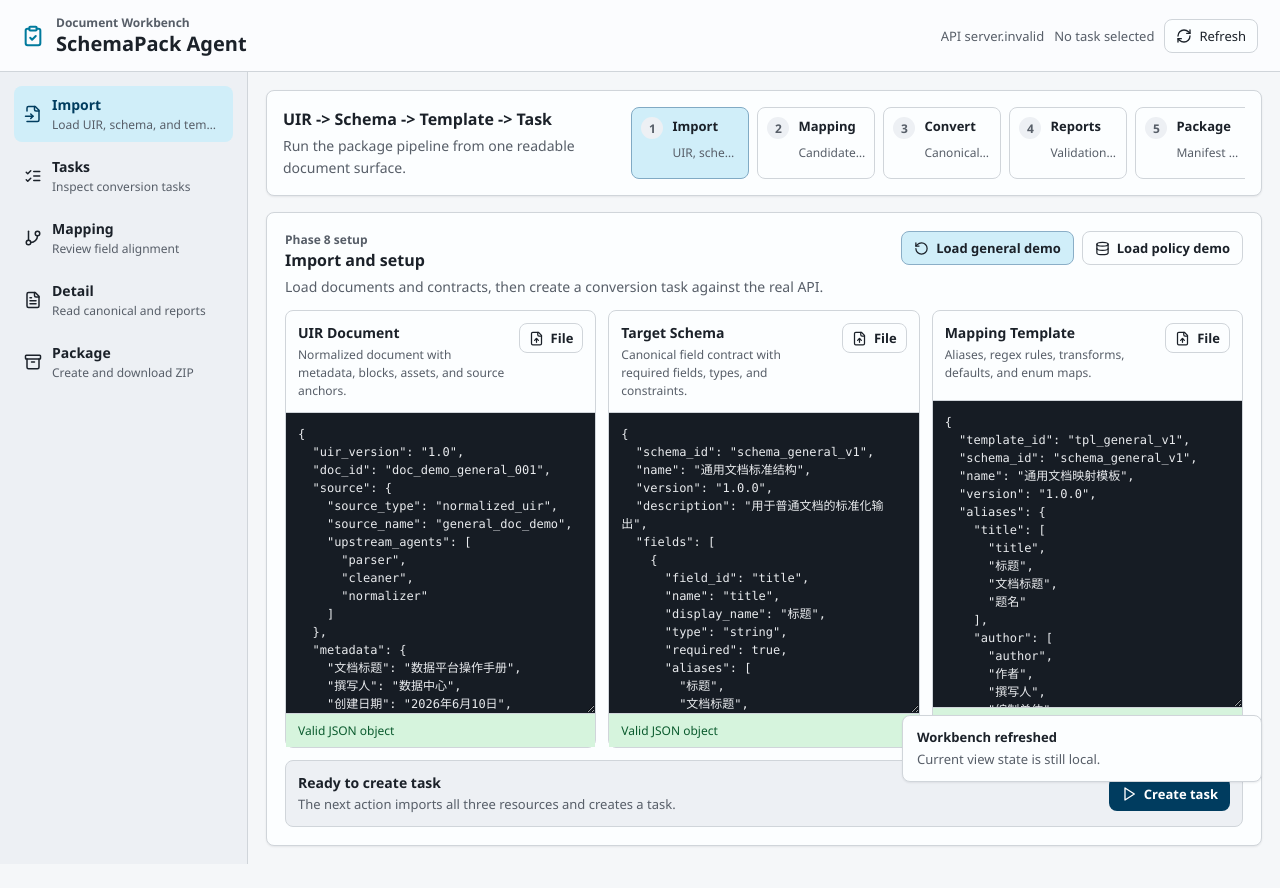
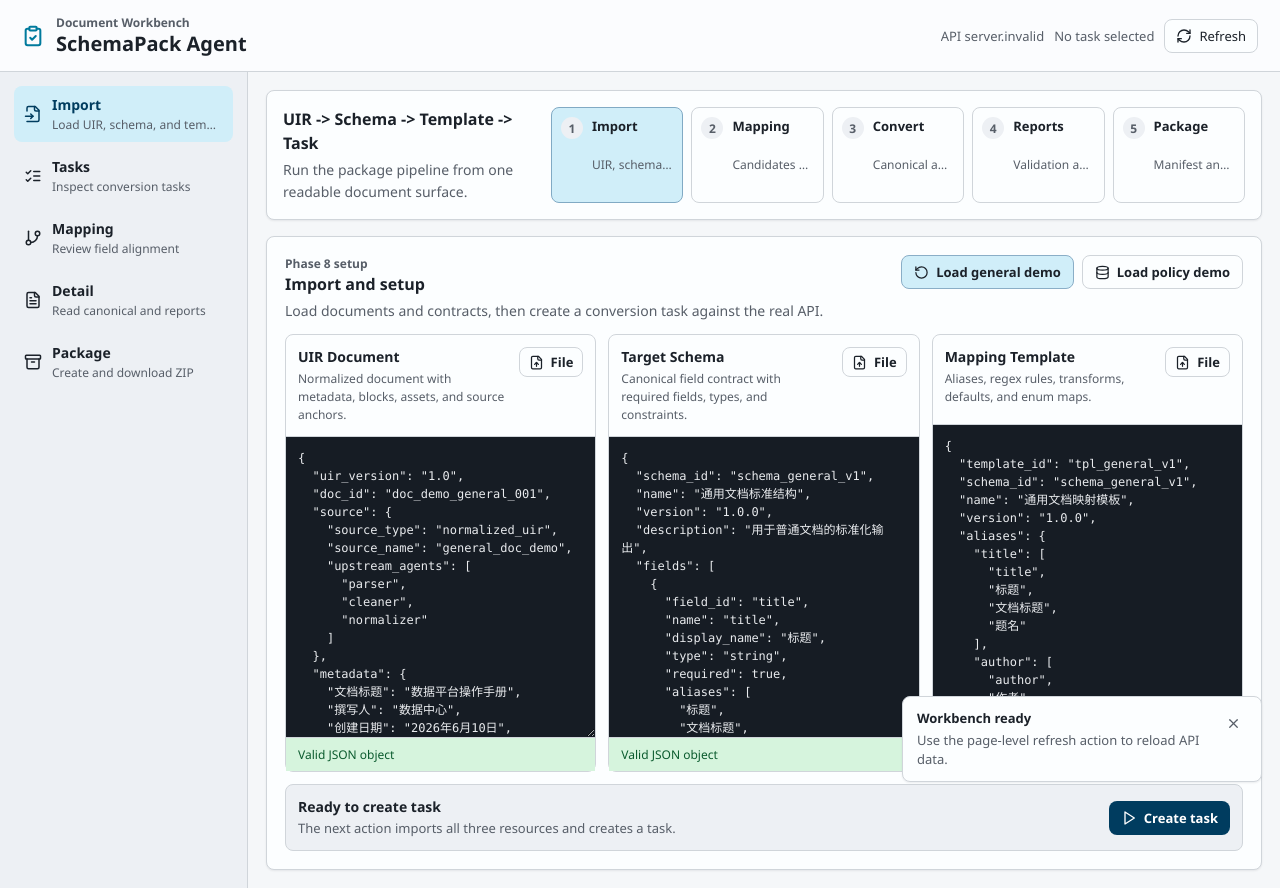
Before and after one commit to Yiliiiiiiii/NEU-Practical-training-Task-5, a React (Vite) app in the folder frontend/: page / in a window 1280 px wide. Both pictures are taken after a click on the button "Refresh". Before the commit the page ends 864 px from the top, so only its background shows below. Built offline with nearby package versions, Linux system fonts and the light colour scheme; no server answers.

Commit message:
docs: complete phase 8 desktop workbench

```diff
--- a/frontend/src/App.tsx
+++ b/frontend/src/App.tsx
@@ -63,7 +63,6 @@ function stageStateForMapping(status: string | null, hasTask: boolean): StageSta
 
 export default function App() {
   const [activeView, setActiveView] = useState<ViewId>("import");
-  const [refreshCount, setRefreshCount] = useState(0);
   const [selection, setSelection] = useState<WorkbenchSelection>(EMPTY_SELECTION);
   const [toastLog, setToastLog] = useState<ToastMessage[]>([]);
   const workflowStages = useMemo<WorkflowStage[]>(() => {
@@ -96,33 +95,19 @@ export default function App() {
       },
     ];
   }, [selection.docId, selection.schemaId, selection.taskId, selection.taskStatus, selection.templateId]);
-  const toasts = useMemo<ToastMessage[]>(
-    () =>
-      [
-        ...toastLog,
-        ...(refreshCount
-          ? [
-              {
-                id: "refresh",
-                tone: "info" as const,
-                title: "Workbench refreshed",
-                detail: "Current view state is still local.",
-              },
-            ]
-          : []),
-      ].slice(-3),
-    [refreshCount, toastLog],
-  );
+  const toasts = toastLog.slice(-3);
   const copy = VIEW_COPY[activeView];
 
   const pushToast = useCallback((toast: ToastInput) => {
-    setToastLog((current) => [
-      ...current,
-      {
-        ...toast,
-        id: `${Date.now()}-${current.length}`,
-      },
-    ]);
+    const id = `${Date.now()}-${Math.random().toString(16).slice(2)}`;
+    setToastLog((current) => [...current, { ...toast, id }]);
+    window.setTimeout(() => {
+      setToastLog((current) => current.filter((message) => message.id !== id));
+    }, 6000);
+  }, []);
+
+  const dismissToast = useCallback((id: string) => {
+    setToastLog((current) => current.filter((message) => message.id !== id));
   }, []);
 
   const updateSelection = useCallback((nextSelection: WorkbenchSelection) => {
@@ -199,7 +184,14 @@ export default function App() {
     <AppShell
       activeView={activeView}
       currentTaskId={selection.taskId}
-      onRefresh={() => setRefreshCount((count) => count + 1)}
+      onDismissToast={dismissToast}
+      onRefresh={() =>
+        pushToast({
+          tone: "info",
+          title: "Workbench ready",
+          detail: "Use the page-level refresh action to reload API data.",
+        })
+      }
       onViewChange={setActiveView}
       stages={workflowStages}
       toasts={toasts}
--- a/frontend/src/components/AppShell.tsx
+++ b/frontend/src/components/AppShell.tsx
@@ -17,6 +17,7 @@ interface AppShellProps {
   toasts: ToastMessage[];
   children: ReactNode;
   onRefresh: () => void;
+  onDismissToast: (id: string) => void;
   onViewChange: (view: ViewId) => void;
 }
 
@@ -27,6 +28,7 @@ export function AppShell({
   toasts,
   children,
   onRefresh,
+  onDismissToast,
   onViewChange,
 }: AppShellProps) {
   return (
@@ -82,7 +84,7 @@ export function AppShell({
         {children}
       </main>
 
-      <ToastRegion messages={toasts} />
+      <ToastRegion messages={toasts} onDismiss={onDismissToast} />
     </div>
   );
 }
--- a/frontend/src/components/ToastRegion.tsx
+++ b/frontend/src/components/ToastRegion.tsx
@@ -1,16 +1,30 @@
+import { X } from "lucide-react";
+
 import type { ToastMessage } from "../appTypes";
 
 interface ToastRegionProps {
   messages: ToastMessage[];
+  onDismiss: (id: string) => void;
 }
 
-export function ToastRegion({ messages }: ToastRegionProps) {
+export function ToastRegion({ messages, onDismiss }: ToastRegionProps) {
   return (
     <section className="toast-region" aria-live="polite" aria-label="Status messages">
       {messages.map((message) => (
         <article className={`toast toast--${message.tone}`} key={message.id}>
-          <strong>{message.title}</strong>
-          {message.detail ? <span>{message.detail}</span> : null}
+          <div className="toast__content">
+            <strong>{message.title}</strong>
+            {message.detail ? <span>{message.detail}</span> : null}
+          </div>
+          <button
+            aria-label={`Dismiss ${message.title}`}
+            className="toast__dismiss"
+            onClick={() => onDismiss(message.id)}
+            title="Dismiss message"
+            type="button"
+          >
+            <X aria-hidden="true" size={15} />
+          </button>
         </article>
       ))}
     </section>
--- a/frontend/src/styles.css
+++ b/frontend/src/styles.css
@@ -280,7 +280,7 @@ select:focus-visible {
 
 .pipeline-card {
   display: grid;
-  grid-template-columns: minmax(210px, 0.7fr) minmax(0, 1.3fr);
+  grid-template-columns: minmax(220px, 250px) minmax(0, 1fr);
   gap: 18px;
   padding: 16px;
 }
@@ -301,7 +301,7 @@ select:focus-visible {
 
 .stage-rail {
   display: grid;
-  grid-template-columns: repeat(5, minmax(118px, 1fr));
+  grid-template-columns: repeat(5, minmax(100px, 1fr));
   gap: 8px;
   margin: 0;
   padding: 0;
@@ -312,7 +312,7 @@ select:focus-visible {
 .stage-rail__item {
   display: flex;
   gap: 9px;
-  min-width: 118px;
+  min-width: 100px;
   padding: 9px;
   border: 1px solid var(--line);
   border-radius: 8px;
@@ -1000,6 +1000,8 @@ select:focus-visible {
 
 .toast {
   display: grid;
+  grid-template-columns: minmax(0, 1fr) auto;
+  align-items: start;
   gap: 3px;
   padding: 12px 14px;
   font-size: 13px;
@@ -1008,6 +1010,29 @@ select:focus-visible {
   border-radius: 8px;
   background: var(--surface);
   box-shadow: var(--shadow);
+}
+
+.toast__content {
+  display: grid;
+  gap: 3px;
+  min-width: 0;
+}
+
+.toast__dismiss {
+  display: inline-grid;
+  place-items: center;
+  width: 28px;
+  height: 28px;
+  padding: 0;
+  color: var(--muted);
+  border: 0;
+  border-radius: 6px;
+  background: transparent;
+}
+
+.toast__dismiss:hover {
+  color: var(--ink);
+  background: var(--surface-2);
 }
 
 .toast span {
@@ -1024,6 +1049,12 @@ select:focus-visible {
 
 .toast--danger {
   border-color: color-mix(in oklch, var(--danger), var(--line) 50%);
+}
+
+@media (max-width: 1100px) {
+  .pipeline-card {
+    grid-template-columns: 1fr;
+  }
 }
 
 @media (max-width: 900px) {
@@ -1057,9 +1088,6 @@ select:focus-visible {
     flex: 0 0 170px;
   }
 
-  .pipeline-card {
-    grid-template-columns: 1fr;
-  }
 }
 
 @media (max-width: 640px) {
```
Also changed, not shown: 2 other files (tests, documents, lock files or other folders).
